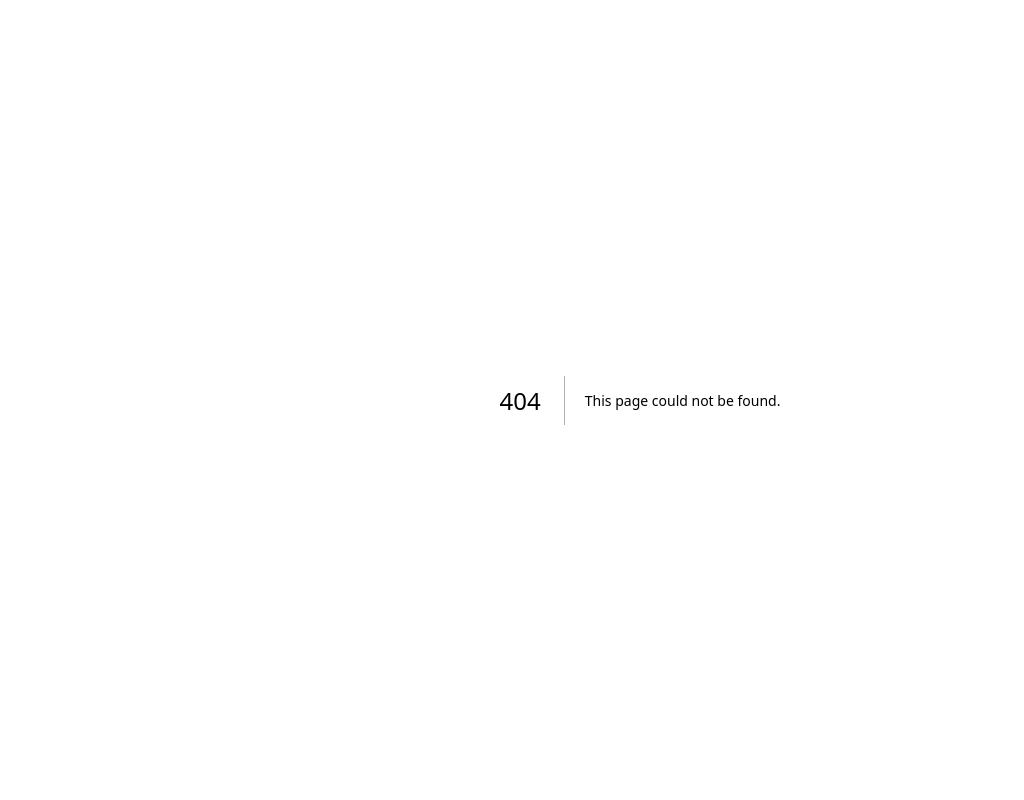
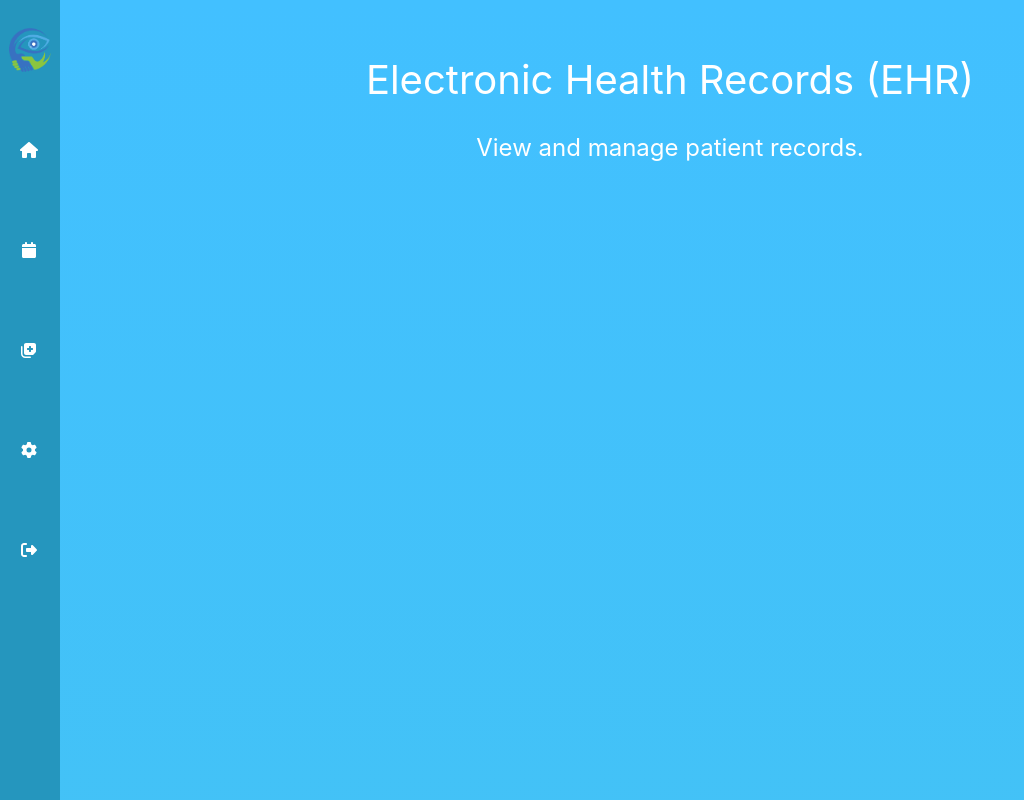
Before and after one commit to SeesonLau/danledan, a Next.js app: page /clinic/clinic-ehr in a window 1280 px wide. Before the commit this address had no page. Shown: the whole page, without its empty margins (0-1024 px from the left). Built offline with nearby package versions, Linux system fonts and the light colour scheme.

Commit message:
Added clinic routing

```diff
--- a/package.json
+++ b/package.json
@@ -18,7 +18,7 @@
     "classnames": "^2.5.1",
     "leaflet": "^1.9.4",
     "lucide-react": "^0.475.0",
-    "next": "15.1.6",
+    "next": "^15.1.7",
     "react": "^19.0.0",
     "react-calendar": "^5.1.0",
     "react-dom": "^19.0.0",
--- /dev/null
+++ b/src/components/clinic-layout.jsx
@@ -0,0 +1,13 @@
+import ClinicSidebar from './sidebar/clinicsidebar';
+
+
+export default function ClinicLayout({ children }) {
+  return (
+    <div style={{ display: 'flex' }}>
+        <ClinicSidebar />
+        <main style={{ flex: 1 }}>
+            {children}
+        </main>
+    </div>
+);
+}
--- a/src/components/sidebar/clinicsidebar.jsx
+++ b/src/components/sidebar/clinicsidebar.jsx
@@ -5,44 +5,58 @@ import dynamic from 'next/dynamic';  // Import dynamic from Next.js
 import { FontAwesomeIcon } from "@fortawesome/react-fontawesome";
 import { faUser, faHouse, faCalendar, faNotesMedical, faGear, faRightFromBracket } from "@fortawesome/free-solid-svg-icons";
 import styles from '@/styles/clinic-homepage/clinic-sidebar.module.css';
+import Link from "next/link";
 
-function ClinicSidebar () {
-
+function ClinicSidebar() {
   return (
-    <div>
     <aside className={styles.clinicsidebar}>
       <ul>
-          <div className={styles.cliniclogodiv1}> <img src="/landing-page-iamge/opto2.png" alt="Clinic Logo" /></div>
+        <div className={styles.cliniclogodiv1}>
+          <img src="/landing-page-iamge/opto2.png" alt="Clinic Logo" />
+        </div>
+
         <div className={styles.cliniclogodiv}>
+          <Link href="/clinic-homepage">
             <div className={styles.clinicicondiv}>
               <FontAwesomeIcon icon={faHouse} />
             </div>
+          </Link>
         </div>
+
         <div className={styles.cliniclogodiv}>
+          <Link href="/clinic/clinic-appointments">
             <div className={styles.clinicicondiv}>
               <FontAwesomeIcon icon={faCalendar} />
             </div>
+          </Link>
         </div>
+
         <div className={styles.cliniclogodiv}>
+          <Link href="/clinic/clinic-ehr">
             <div className={styles.clinicicondiv}>
-              <FontAwesomeIcon icon={faNotesMedical}/>
+              <FontAwesomeIcon icon={faNotesMedical} />
             </div>
+          </Link>
         </div>
+
         <div className={styles.cliniclogodiv}>
+          <Link href="/clinic/clinic-settings">
             <div className={styles.clinicicondiv}>
-              <FontAwesomeIcon icon={faGear}/>
+              <FontAwesomeIcon icon={faGear} />
             </div>
+          </Link>
         </div>
+
         <div className={styles.cliniclogodiv}>
+          <Link href="/">
             <div className={styles.clinicicondiv}>
-              <FontAwesomeIcon icon={faRightFromBracket}/>
+              <FontAwesomeIcon icon={faRightFromBracket} />
             </div>
+          </Link>
         </div>
       </ul>
     </aside>
-      </div>
   );
-};
-
+}
 
 export default ClinicSidebar;
--- a/src/pages/clinic-homepage.jsx
+++ b/src/pages/clinic-homepage.jsx
@@ -6,6 +6,7 @@ import dynamic from 'next/dynamic';  // Import dynamic from Next.js
 import { FontAwesomeIcon } from "@fortawesome/react-fontawesome";
 import { faUser, faHouse, faCalendar, faNotesMedical, faGear, faRightFromBracket } from "@fortawesome/free-solid-svg-icons";
 import ClinicSidebar from '../components/sidebar/clinicsidebar.jsx'; // Adjust the path if needed
+import ClinicLayout from "@/components/clinic-layout";
 
 {/*OVERFLOWING PURPOSES DO YOUR BACKEND HERE BROSKI*/}
 const patientNotifications = [
@@ -50,8 +51,8 @@ const ClinicHome = () => {
   }, []);
 
   return (
+    <ClinicLayout>
     <div className={styles.cliniccontainer}>
-      <ClinicSidebar />
       <main className={styles.maincontent}>
 
         {/* First div layer */}
@@ -172,6 +173,7 @@ const ClinicHome = () => {
 
       </main>
     </div>
+    </ClinicLayout>
   );
 };
 
--- /dev/null
+++ b/src/pages/clinic/clinic-appointments.jsx
@@ -0,0 +1,12 @@
+import ClinicLayout from "@/components/clinic-layout";
+
+export default function ClinicAppointments() {
+    return (
+       <ClinicLayout>
+                   <div style={{ textAlign: 'center', marginTop: '50px' }}>
+                       <h1 style={{ fontSize: '2.5rem', marginBottom: '20px' }}>Appointsments</h1>
+                       <p style={{ fontSize: '1.5rem' }}>Manage your appointments here.</p>
+                   </div>
+               </ClinicLayout>
+      );
+}
--- /dev/null
+++ b/src/pages/clinic/clinic-ehr.jsx
@@ -0,0 +1,12 @@
+import ClinicLayout from "@/components/clinic-layout";
+
+export default function ClinicEHR() {
+    return (
+        <ClinicLayout>
+            <div style={{ textAlign: 'center', marginTop: '50px' }}>
+                <h1 style={{ fontSize: '2.5rem', marginBottom: '20px' }}>Electronic Health Records (EHR)</h1>
+                <p style={{ fontSize: '1.5rem' }}>View and manage patient records.</p>
+            </div>
+        </ClinicLayout>
+    );
+}
--- /dev/null
+++ b/src/pages/clinic/clinic-settings.jsx
@@ -0,0 +1,12 @@
+import ClinicLayout from "@/components/clinic-layout";
+
+export default function ClinicSettings() {
+    return (
+       <ClinicLayout>
+                   <div style={{ textAlign: 'center', marginTop: '50px' }}>
+                       <h1 style={{ fontSize: '2.5rem', marginBottom: '20px' }}>Settings</h1>
+                       <p style={{ fontSize: '1.5rem' }}>Manage your clinic settings here.</p>
+                   </div>
+               </ClinicLayout>
+      );
+}
```
Also changed, not shown: src/pages/patient/patient-ehr.jsx (added), 1 other file (tests, documents, lock files or other folders). Lines whose indentation alone changed are shown as unchanged.
